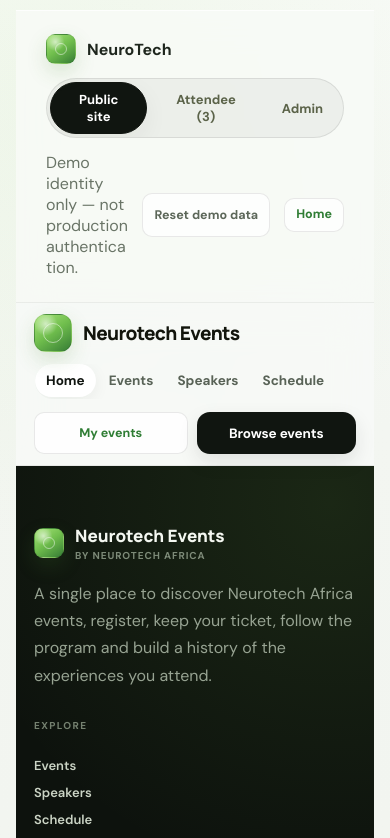
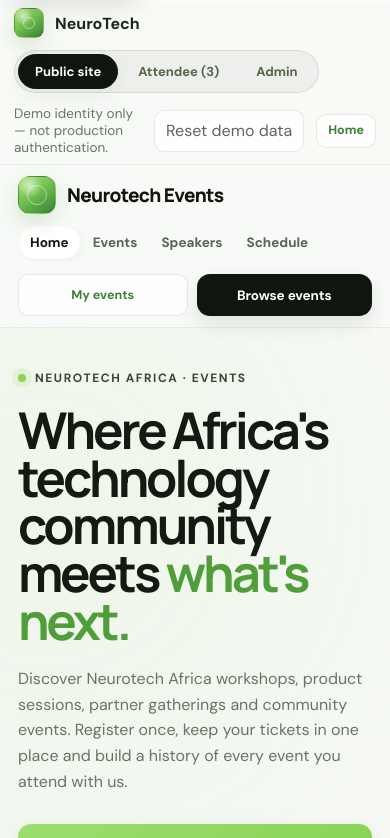
Before and after one commit to Drbrilliant360/neurotech-events, a React (Vite) app: page / in a window 390 px wide. Shown: the top 838 px of the page. Built offline with nearby package versions, Linux system fonts and the light colour scheme.

Commit message:
style: remove brittle responsive overrides

```diff
--- a/src/App.css
+++ b/src/App.css
@@ -1,8 +1,7 @@
 .app-root {
   min-height: 100vh;
-  background: linear-gradient(135deg, #e4eed0 0%, #eef2dc 38%, #fbf8e3 100%);
-  font-family: "DM Sans", sans-serif;
-  color: #12150c;
+  color: #1e261d;
+  font-family: "DM Sans", system-ui, -apple-system, BlinkMacSystemFont, "Segoe UI", sans-serif;
 }
 
 .skip-link {
@@ -11,12 +10,14 @@
   left: 12px;
   z-index: 10000;
   padding: 10px 14px;
-  border-radius: 999px;
-  background: #111510;
+  border-radius: 10px;
+  background: #101510;
   color: #fff !important;
+  font-size: 13px;
   font-weight: 700;
-  transform: translateY(-160%);
-  transition: transform 0.18s ease;
+  box-shadow: 0 10px 30px rgba(8, 12, 8, 0.22);
+  transform: translateY(-170%);
+  transition: transform 160ms ease;
 }
 
 .skip-link:focus {
@@ -31,64 +32,35 @@
 .app-root input,
 .app-root select,
 .app-root textarea {
-  font-family: "DM Sans", sans-serif;
+  font: inherit;
+}
+
+.app-root button {
+  cursor: pointer;
+}
+
+.app-root button:disabled,
+.app-root input:disabled,
+.app-root select:disabled,
+.app-root textarea:disabled {
+  cursor: not-allowed;
 }
 
 .app-root a {
-  color: #2f7d34;
+  color: #3e8136;
   text-decoration: none;
-  transition: color 0.2s ease;
-}
-
-.app-root a:hover {
-  color: #111510;
 }
 
 .app-root ::placeholder {
-  color: #9aa287;
+  color: #9aa596;
 }
 
-/* Subtle entrance for media */
 .app-root img {
-  animation: mediaIn 0.7s cubic-bezier(0.22, 1, 0.36, 1) both;
-}
-
-@keyframes mediaIn {
-  from {
-    opacity: 0;
-    transform: scale(1.03);
-  }
-  to {
-    opacity: 1;
-    transform: scale(1);
-  }
-}
-
-/* Enhanced button styling */
-.app-root button {
-  cursor: pointer;
-  transition: all 0.2s ease;
-}
-
-.app-root button:hover:not([style*="transparent"]) {
-  box-shadow: 0 4px 12px rgba(18, 21, 12, 0.1);
-}
-
-/* Soft hover lift for primary dark pills */
-.app-root button:not([style*="transparent"]):active {
-  transform: translateY(1px);
-}
-
-/* Better form element styling */
-.app-root input:focus,
-.app-root select:focus,
-.app-root textarea:focus {
-  outline: none;
-  box-shadow: 0 0 0 3px rgba(47, 125, 52, 0.16);
+  max-width: 100%;
 }
 
 .app-root :focus-visible {
-  outline: 3px solid #2f7d34;
+  outline: 3px solid rgba(79, 158, 57, 0.34);
   outline-offset: 3px;
 }
 
@@ -97,101 +69,28 @@
   #main-content,
   #main-content > div {
     width: 100%;
+    min-width: 0;
     max-width: 100vw;
-    min-width: 0;
-    overflow-x: hidden;
-  }
-
-  #main-content h1,
-  #main-content p {
-    max-width: 100%;
-    overflow-wrap: anywhere;
-  }
-
-  /* Keep the prototype switcher compact instead of wrapping into a tall wall. */
-  .app-root > div:first-of-type > div {
-    flex-wrap: nowrap !important;
-    gap: 10px !important;
-    overflow-x: auto;
-    padding: 10px 16px !important;
-    scrollbar-width: none;
-  }
-
-  .app-root > div:first-of-type > div::-webkit-scrollbar {
-    display: none;
-  }
-
-  .app-root > div:first-of-type > div > div:first-child {
-    flex: 0 0 auto;
-  }
-
-  .app-root > div:first-of-type > div > div:nth-child(2) {
-    flex: 0 0 auto;
-  }
-
-  .app-root > div:first-of-type > div > div:nth-child(3) {
-    display: none !important;
-  }
-
-  /* Public home: force the hero to one fluid column on narrow screens. */
-  #main-content > div > div:nth-child(2) > div:first-child {
-    width: 100% !important;
-    max-width: 100vw !important;
-    grid-template-columns: minmax(0, 1fr) !important;
-    gap: 36px !important;
-    padding: 32px 24px 64px !important;
-  }
-
-  #main-content > div > div:nth-child(2) > div:first-child > div:first-child {
-    width: calc(100vw - 48px);
-    max-width: calc(100vw - 48px);
-  }
-
-  #main-content h1,
-  #main-content p {
-    width: calc(100vw - 48px) !important;
-    max-width: calc(100vw - 48px) !important;
-  }
-
-  #main-content h1 {
-    font-size: 34px !important;
-  }
-
-  #main-content p {
-    font-size: 16px !important;
-  }
-
-  /* Public header: stack controls cleanly and make navigation swipeable. */
-  #main-content > div > div:first-child {
-    align-items: flex-start !important;
-    padding: 16px !important;
-  }
-
-  #main-content > div > div:first-child > div:first-child {
-    width: 100%;
-    gap: 14px !important;
-  }
-
-  #main-content > div > div:first-child > div:first-child > div:nth-child(2) {
-    width: 100%;
-    overflow-x: auto;
-    scrollbar-width: none;
   }
 
   .app-root button,
   .app-root input,
   .app-root select {
-    min-height: 44px;
+    min-height: 42px;
   }
 }
 
 @media (prefers-reduced-motion: reduce) {
+  html {
+    scroll-behavior: auto;
+  }
+
   .app-root *,
   .app-root *::before,
   .app-root *::after {
-    scroll-behavior: auto !important;
     animation-duration: 0.01ms !important;
     animation-iteration-count: 1 !important;
+    scroll-behavior: auto !important;
     transition-duration: 0.01ms !important;
   }
 }
```
